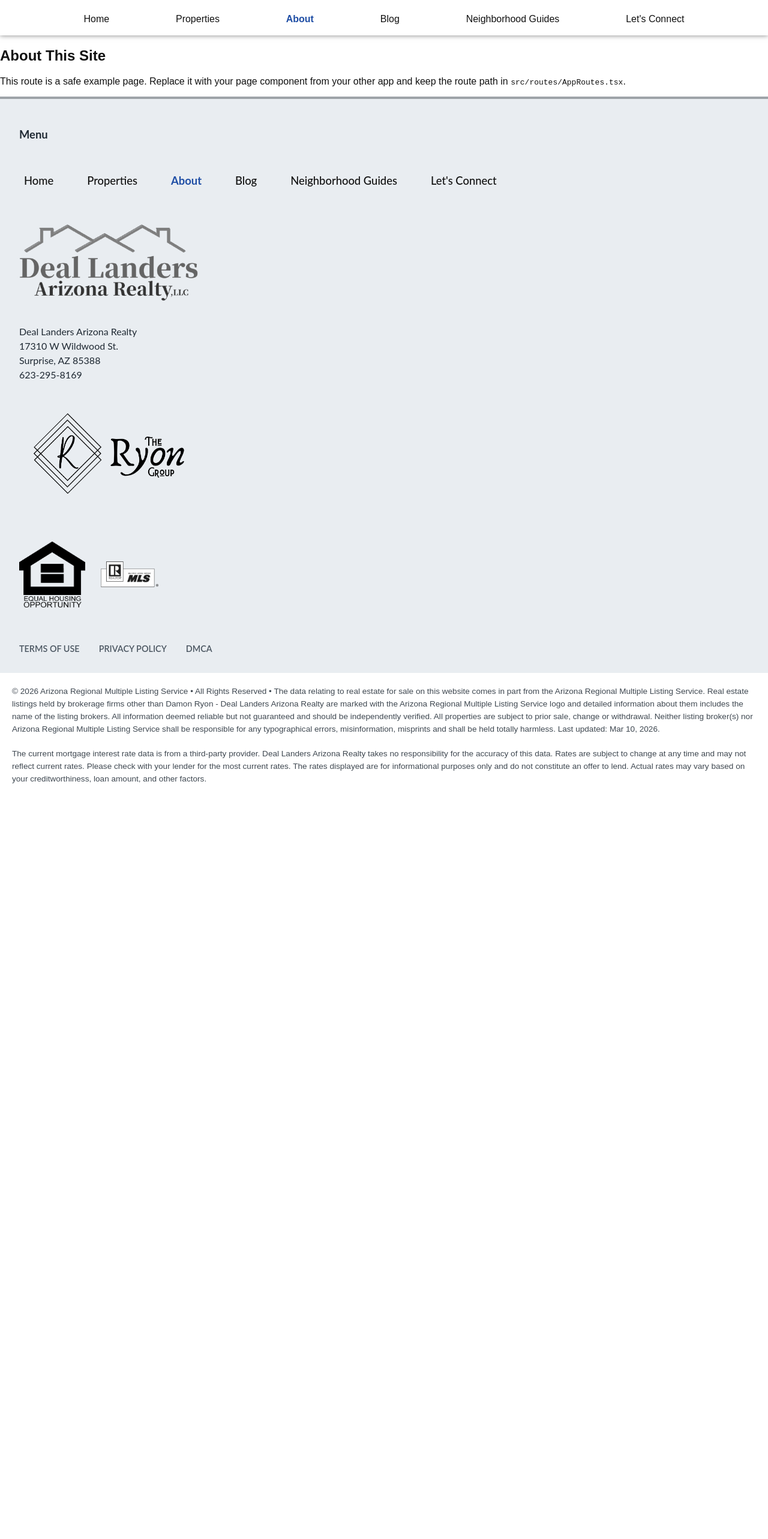
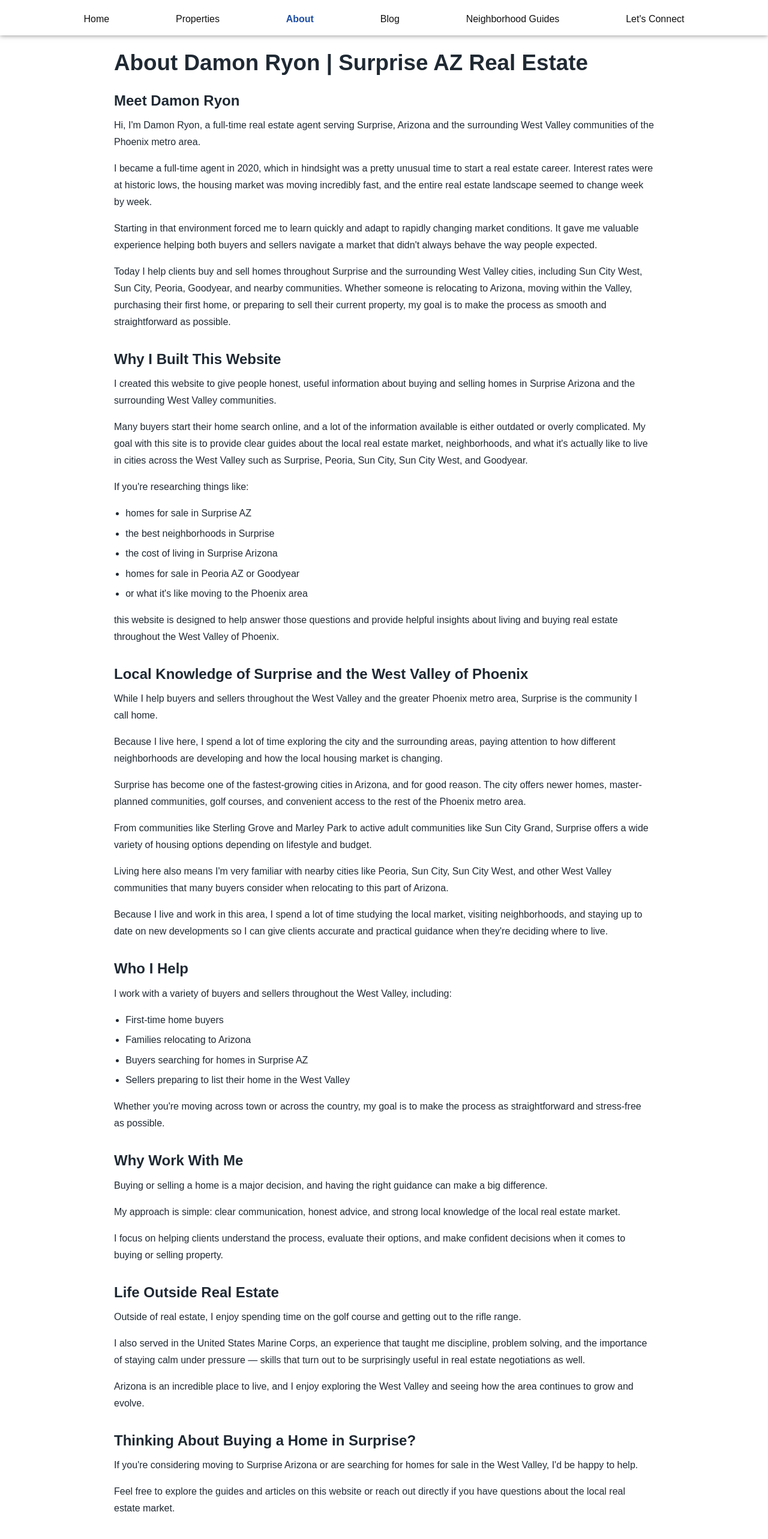
Before and after one commit to dm-1904/google-sheet, a React (Vite) app in the folder client/: page /about in a window 1280 px wide. Shown: the part 160-2726 px from the top of the page at 60% size. Before the commit the page ends 1529 px from the top, so only its background shows below. Built offline with nearby package versions, Linux system fonts and the light colour scheme; no server answers.

Commit message:
main blog page refactor and about page built

```diff
--- a/client/src/components/PostCard.tsx
+++ b/client/src/components/PostCard.tsx
@@ -17,20 +17,13 @@ export const PostCard = ({ post }: Props) => {
 
   return (
     <article className="post-card">
-      {post.featured_image_url ? (
-        <img
-          src={post.featured_image_url}
-          alt={post.featured_image_alt || title}
-          className="post-card__image"
-        />
-      ) : null}
       <p className="post-card__meta">
         <span className="post-card__category">{categoryLabel}</span> · {date}
       </p>
       <h2 className="post-card__title">
         <Link to={href}>{title}</Link>
       </h2>
-      <p>{summary}</p>
+      <p className="post-card__summary">{summary}</p>
     </article>
   );
 };
--- /dev/null
+++ b/client/src/css/AboutPage.css
@@ -0,0 +1,44 @@
+.about-page {
+  max-width: 900px;
+  margin: 0 auto;
+  padding: 1.5rem 1rem 2rem;
+  color: #1f2933;
+}
+
+.about-page h1 {
+  margin: 0 0 1.5rem;
+  font-size: clamp(1.8rem, 3vw, 2.3rem);
+  line-height: 1.2;
+}
+
+.about-page__section {
+  margin-bottom: 2rem;
+}
+
+.about-page h2 {
+  margin: 0 0 0.75rem;
+  font-size: clamp(1.2rem, 2.2vw, 1.5rem);
+  line-height: 1.3;
+}
+
+.about-page p {
+  margin: 0 0 1rem;
+  line-height: 1.75;
+  font-size: 1rem;
+}
+
+.about-page ul {
+  margin: 0.25rem 0 1rem 1.2rem;
+  padding: 0;
+  line-height: 1.75;
+}
+
+.about-page li {
+  margin-bottom: 0.35rem;
+}
+
+@media (max-width: 700px) {
+  .about-page {
+    padding: 1rem 0.75rem 1.5rem;
+  }
+}
--- a/client/src/css/BlogPost.css
+++ b/client/src/css/BlogPost.css
@@ -22,7 +22,15 @@
   margin-bottom: 1rem;
 }
 
+.blog-post__author {
+  margin: 0 0 0.35rem;
+  color: #314047;
+  font-size: 0.95rem;
+  font-weight: 600;
+}
+
 .blog-post__meta {
+  margin: 0;
   color: #5f6b73;
   font-size: 0.95rem;
 }
--- a/client/src/css/PostCard.css
+++ b/client/src/css/PostCard.css
@@ -1,20 +1,13 @@
 .post-card {
   border: 1px solid #d9d9d9;
   border-radius: 8px;
-  padding: 16px;
+  padding: 18px;
   margin-bottom: 16px;
-}
-
-.post-card__image {
-  width: 180px;
-  height: 120px;
-  object-fit: cover;
-  border-radius: 4px;
+  background: #fff;
 }
 
 .post-card__meta {
-  margin-top: 8px;
-  margin-bottom: 4px;
+  margin: 0 0 6px;
   color: #666;
 }
 
@@ -24,5 +17,20 @@
 }
 
 .post-card__title {
-  margin-top: 0;
+  margin: 0 0 10px;
 }
+
+.post-card__title a {
+  color: inherit;
+  text-decoration: none;
+}
+
+.post-card__title a:hover {
+  text-decoration: underline;
+}
+
+.post-card__summary {
+  margin: 0;
+  color: #2f3a41;
+  line-height: 1.6;
+}
--- a/client/src/lib/structuredData.ts
+++ b/client/src/lib/structuredData.ts
@@ -17,6 +17,7 @@ type FaqItem = {
   answer: string;
 };
 
+const ARTICLE_AUTHOR_NAME = 'Damon Ryon';
 const siteBaseUrl = (import.meta.env.VITE_SITE_URL ?? '').trim().replace(/\/$/, '');
 
 const toAbsoluteUrl = (value: string): string => {
@@ -195,6 +196,10 @@ const buildArticleSchema = (article: SeoArticle, canonicalUrl: string): SchemaOb
     dateModified: article.update_date || article.publish_date || undefined,
     image: article.featured_image_url ? toAbsoluteUrl(article.featured_image_url) : undefined,
     articleSection: article.category_slug || undefined,
+    author: cleanObject({
+      '@type': 'Person',
+      name: ARTICLE_AUTHOR_NAME,
+    }),
   });
 };
 
--- a/client/src/pages/AboutPage.tsx
+++ b/client/src/pages/AboutPage.tsx
@@ -1,11 +1,177 @@
+import { Helmet } from "react-helmet-async";
+import "../css/AboutPage.css";
+
 export const AboutPage = () => {
   return (
-    <main>
-      <h2>About This Site</h2>
-      <p>
-        This route is a safe example page. Replace it with your page component from your other app and keep the
-        route path in <code>src/routes/AppRoutes.tsx</code>.
-      </p>
+    <main className="about-page">
+      <Helmet>
+        <title>About Damon Ryon | Surprise AZ Real Estate Agent</title>
+        <meta
+          name="description"
+          content="Learn more about Damon Ryon, a real estate agent helping buyers and sellers in Surprise Arizona and the West Valley of Phoenix."
+        />
+      </Helmet>
+
+      <h1>About Damon Ryon | Surprise AZ Real Estate</h1>
+
+      <section className="about-page__section">
+        <h2>Meet Damon Ryon</h2>
+        <p>
+          Hi, I&apos;m Damon Ryon, a full-time real estate agent serving
+          Surprise, Arizona and the surrounding West Valley communities of the
+          Phoenix metro area.
+        </p>
+        <p>
+          I became a full-time agent in 2020, which in hindsight was a pretty
+          unusual time to start a real estate career. Interest rates were at
+          historic lows, the housing market was moving incredibly fast, and the
+          entire real estate landscape seemed to change week by week.
+        </p>
+        <p>
+          Starting in that environment forced me to learn quickly and adapt to
+          rapidly changing market conditions. It gave me valuable experience
+          helping both buyers and sellers navigate a market that didn&apos;t
+          always behave the way people expected.
+        </p>
+        <p>
+          Today I help clients buy and sell homes throughout Surprise and the
+          surrounding West Valley cities, including Sun City West, Sun City,
+          Peoria, Goodyear, and nearby communities. Whether someone is
+          relocating to Arizona, moving within the Valley, purchasing their
+          first home, or preparing to sell their current property, my goal is to
+          make the process as smooth and straightforward as possible.
+        </p>
+      </section>
+
+      <section className="about-page__section">
+        <h2>Why I Built This Website</h2>
+        <p>
+          I created this website to give people honest, useful information about
+          buying and selling homes in Surprise Arizona and the surrounding West
+          Valley communities.
+        </p>
+        <p>
+          Many buyers start their home search online, and a lot of the
+          information available is either outdated or overly complicated. My
+          goal with this site is to provide clear guides about the local real
+          estate market, neighborhoods, and what it&apos;s actually like to live
+          in cities across the West Valley such as Surprise, Peoria, Sun City,
+          Sun City West, and Goodyear.
+        </p>
+        <p>If you&apos;re researching things like:</p>
+        <ul>
+          <li>homes for sale in Surprise AZ</li>
+          <li>the best neighborhoods in Surprise</li>
+          <li>the cost of living in Surprise Arizona</li>
+          <li>homes for sale in Peoria AZ or Goodyear</li>
+          <li>or what it&apos;s like moving to the Phoenix area</li>
+        </ul>
+        <p>
+          this website is designed to help answer those questions and provide
+          helpful insights about living and buying real estate throughout the
+          West Valley of Phoenix.
+        </p>
+      </section>
+
+      <section className="about-page__section">
+        <h2>Local Knowledge of Surprise and the West Valley of Phoenix</h2>
+        <p>
+          While I help buyers and sellers throughout the West Valley and the
+          greater Phoenix metro area, Surprise is the community I call home.
+        </p>
+        <p>
+          Because I live here, I spend a lot of time exploring the city and the
+          surrounding areas, paying attention to how different neighborhoods are
+          developing and how the local housing market is changing.
+        </p>
+        <p>
+          Surprise has become one of the fastest-growing cities in Arizona, and
+          for good reason. The city offers newer homes, master-planned
+          communities, golf courses, and convenient access to the rest of the
+          Phoenix metro area.
+        </p>
+        <p>
+          From communities like Sterling Grove and Marley Park to active adult
+          communities like Sun City Grand, Surprise offers a wide variety of
+          housing options depending on lifestyle and budget.
+        </p>
+        <p>
+          Living here also means I&apos;m very familiar with nearby cities like
+          Peoria, Sun City, Sun City West, and other West Valley communities
+          that many buyers consider when relocating to this part of Arizona.
+        </p>
+        <p>
+          Because I live and work in this area, I spend a lot of time studying
+          the local market, visiting neighborhoods, and staying up to date on
+          new developments so I can give clients accurate and practical guidance
+          when they&apos;re deciding where to live.
+        </p>
+      </section>
+
+      <section className="about-page__section">
+        <h2>Who I Help</h2>
+        <p>
+          I work with a variety of buyers and sellers throughout the West
+          Valley, including:
+        </p>
+        <ul>
+          <li>First-time home buyers</li>
+          <li>Families relocating to Arizona</li>
+          <li>Buyers searching for homes in Surprise AZ</li>
+          <li>Sellers preparing to list their home in the West Valley</li>
+        </ul>
+        <p>
+          Whether you&apos;re moving across town or across the country, my goal
+          is to make the process as straightforward and stress-free as possible.
+        </p>
+      </section>
+
+      <section className="about-page__section">
+        <h2>Why Work With Me</h2>
+        <p>
+          Buying or selling a home is a major decision, and having the right
+          guidance can make a big difference.
+        </p>
+        <p>
+          My approach is simple: clear communication, honest advice, and strong
+          local knowledge of the local real estate market.
+        </p>
+        <p>
+          I focus on helping clients understand the process, evaluate their
+          options, and make confident decisions when it comes to buying or
+          selling property.
+        </p>
+      </section>
+
+      <section className="about-page__section">
+        <h2>Life Outside Real Estate</h2>
+        <p>
+          Outside of real estate, I enjoy spending time on the golf course and
+          getting out to the rifle range.
+        </p>
+        <p>
+          I also served in the United States Marine Corps, an experience that
+          taught me discipline, problem solving, and the importance of staying
+          calm under pressure &mdash; skills that turn out to be surprisingly
+          useful in real estate negotiations as well.
+        </p>
+        <p>
+          Arizona is an incredible place to live, and I enjoy exploring the West
+          Valley and seeing how the area continues to grow and evolve.
+        </p>
+      </section>
+
+      <section className="about-page__section">
+        <h2>Thinking About Buying a Home in Surprise?</h2>
+        <p>
+          If you&apos;re considering moving to Surprise Arizona or are searching
+          for homes for sale in the West Valley, I&apos;d be happy to help.
+        </p>
+        <p>
+          Feel free to explore the guides and articles on this website or reach
+          out directly if you have questions about the local real estate market.
+        </p>
+      </section>
     </main>
   );
 };
--- a/client/src/pages/BlogPost.tsx
+++ b/client/src/pages/BlogPost.tsx
@@ -11,6 +11,8 @@ import {
 } from '../lib/structuredData';
 import type { SeoArticle } from '../types/post';
 import '../css/BlogPost.css';
+
+const POST_AUTHOR_NAME = 'Damon Ryon';
 
 const formatDate = (value?: string): string => {
   if (!value) {
@@ -106,6 +108,7 @@ export const BlogPost = () => {
 
       <header className="blog-post__header">
         <h1>{title}</h1>
+        <p className="blog-post__author">By {POST_AUTHOR_NAME}</p>
         <p className="blog-post__meta">
           Published: {publishedAt}
           {data.update_date ? ` · Updated: ${updatedAt}` : ''}
```
